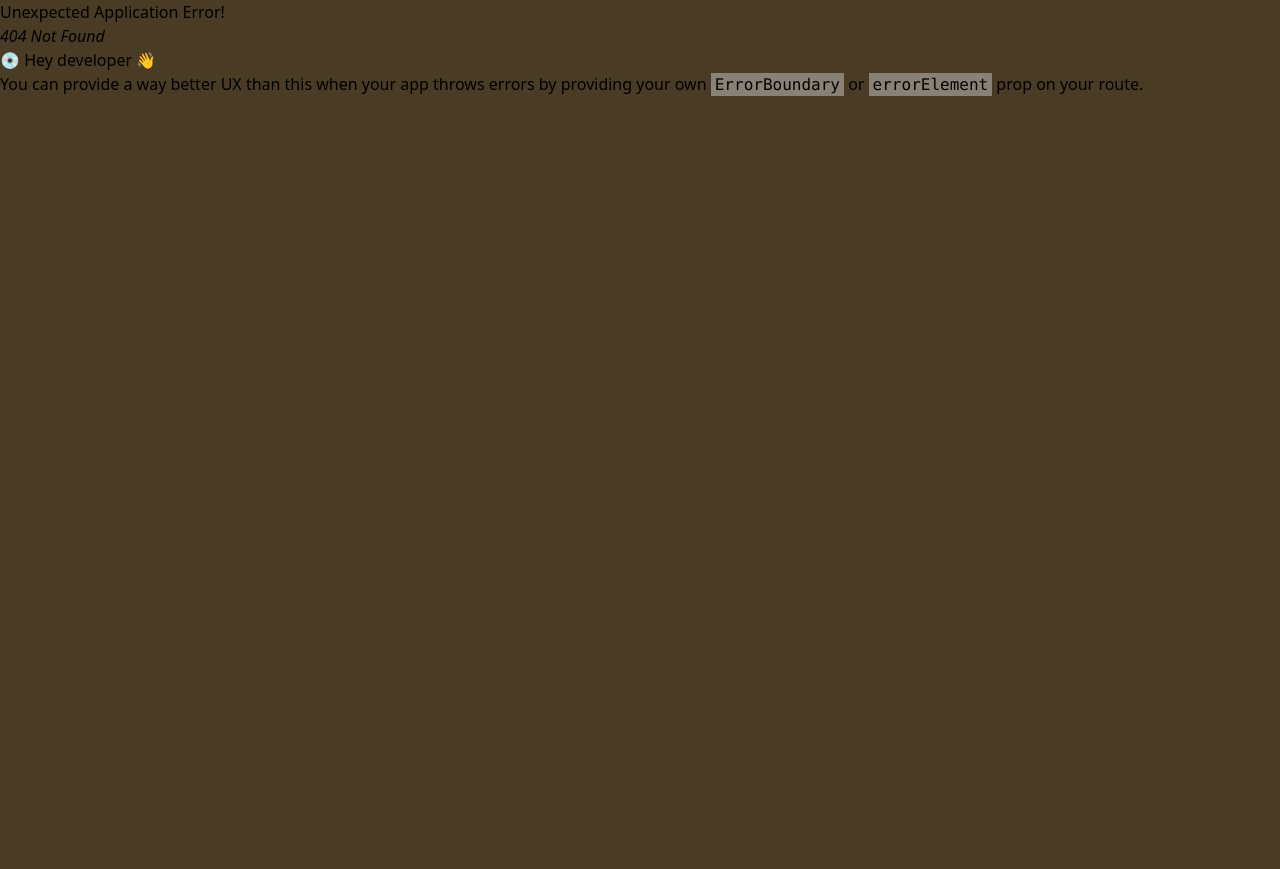
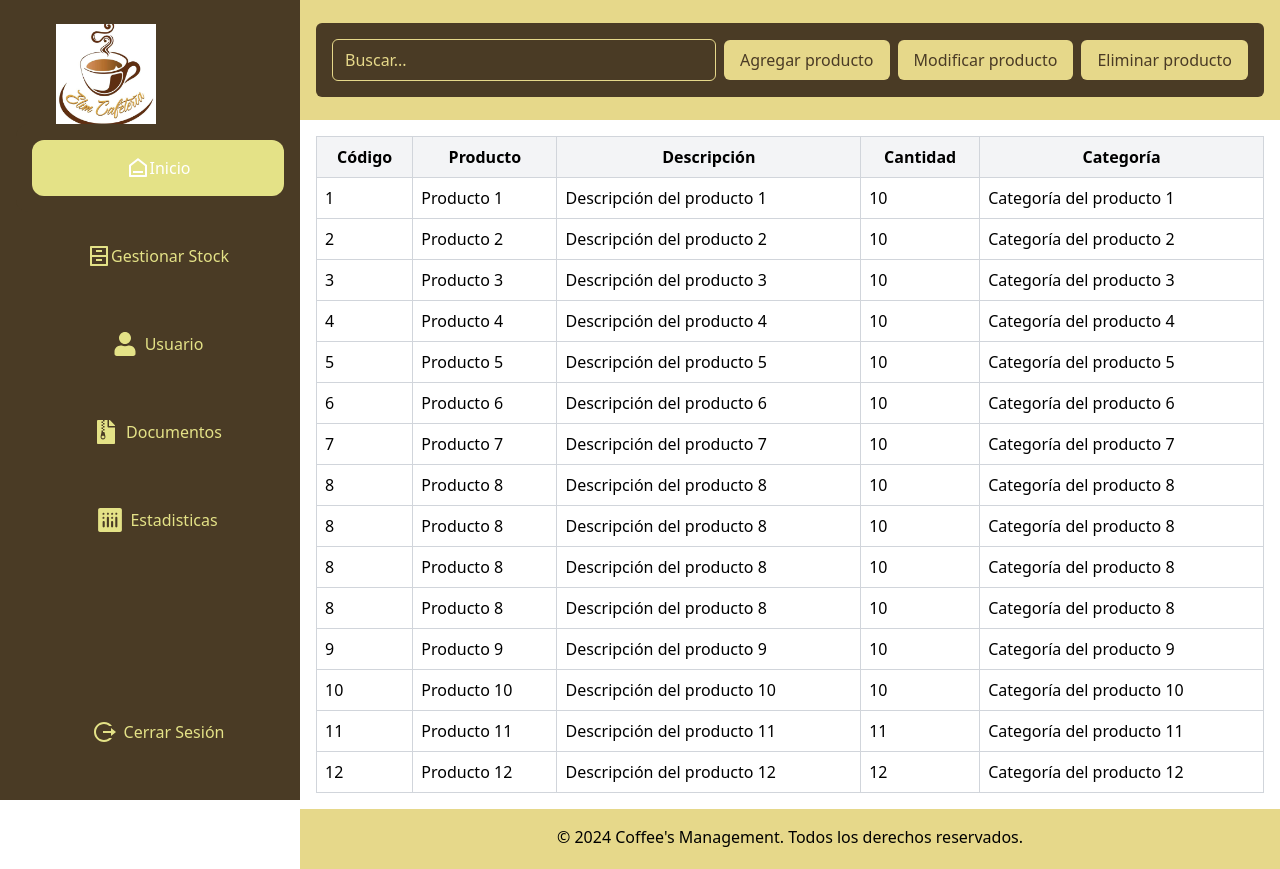
Before and after one commit to EduardoMPB17/coffee-s-management, a React (Vite) app in the folder coffe-s-management/: page /Inventario in a window 1280 px wide. Before the commit this address had no page. Before the commit the page ends 800 px from the top, so only its background shows below. Built offline with nearby package versions, Linux system fonts and the light colour scheme.

Commit message:
Diseño CRUD
Eliminación de componente header, ajuste de página con grid, pequeño ajuste a barra lateral

```diff
--- a/coffe-s-management/src/components/Footer.jsx
+++ b/coffe-s-management/src/components/Footer.jsx
@@ -2,11 +2,9 @@ import React from 'react';
 
 function Footer() {
     return (
-        <footer className="bg-[#E6D88A] text-black py-4">
-            <div className="container text-center">
-                <p>© 2024 Coffee's Management. Todos los derechos reservados.</p>
-            </div>
-        </footer>
+        <div className="bg-[#E6D88A] py-4 text-center h-full">
+            <p>© 2024 Coffee's Management. Todos los derechos reservados.</p>
+        </div>
     );
 }
 
--- a/coffe-s-management/src/components/Header.jsx
+++ /dev/null
@@ -1,9 +0,0 @@
-import React from 'react';
-
-function Header({ title }) {
-    return (
-        <header className="bg-[#E6D88A] py-12 text-xl flex items-center justify-center">{title}</header>
-    );
-}
-
-export default Header;
--- a/coffe-s-management/src/components/slidebar.jsx
+++ b/coffe-s-management/src/components/slidebar.jsx
@@ -12,8 +12,7 @@ const Sidebar = (props) => {
 
   return (
     <div
-      className={`bg-[#4A3B25] fixed lg:left-0 top-0 w-30 h-full flex flex-col justify-between py-6 rounded-tr-xl rounded-br-xl z-50 `}
-    >
+      className='bg-[#4A3B25] lg:left-0 top-0 h-full fixed flex flex-col justify-between py-6' style={{ width: "300px" }}>
       <div>
         <ul className="pl-4">
           <li>
--- a/coffe-s-management/src/main.jsx
+++ b/coffe-s-management/src/main.jsx
@@ -7,6 +7,7 @@ import Inicio from './pages/Inicio'
 import Usuario from './pages/Usuario'
 import Estadistics from './pages/Estadisticas'
 import Documents from './pages/Documentos'
+import Crud from './pages/Crud'
 
 const router = createBrowserRouter([
   {//routing de pag.
@@ -26,6 +27,10 @@ const router = createBrowserRouter([
   {
     path: '/Estadistics',
     element: <Estadistics/>
+  },
+  {
+    path: '/Inventario',
+    element: <Crud/>
   }
 
 ])
--- a/coffe-s-management/src/pages/Crud.jsx
+++ b/coffe-s-management/src/pages/Crud.jsx
@@ -1,17 +1,71 @@
 import React from 'react';
 import Sidebar from '../components/slidebar';
 import Footer from '../components/Footer';
-import Header from '../components/Header';
 
 function Crud() {
+
+    // Simulación de datos de inventario
+    const inventoryData = [
+        { id: 1, name: 'Producto 1', description: 'Descripción del producto 1', quantity: 10, category: 'Categoría del producto 1' },
+        { id: 2, name: 'Producto 2', description: 'Descripción del producto 2', quantity: 10, category: 'Categoría del producto 2' },
+        { id: 3, name: 'Producto 3', description: 'Descripción del producto 3', quantity: 10, category: 'Categoría del producto 3' },
+        { id: 4, name: 'Producto 4', description: 'Descripción del producto 4', quantity: 10, category: 'Categoría del producto 4' },
+        { id: 5, name: 'Producto 5', description: 'Descripción del producto 5', quantity: 10, category: 'Categoría del producto 5' },
+        { id: 6, name: 'Producto 6', description: 'Descripción del producto 6', quantity: 10, category: 'Categoría del producto 6' },
+        { id: 7, name: 'Producto 7', description: 'Descripción del producto 7', quantity: 10, category: 'Categoría del producto 7' },
+        { id: 8, name: 'Producto 8', description: 'Descripción del producto 8', quantity: 10, category: 'Categoría del producto 8' },
+        { id: 8, name: 'Producto 8', description: 'Descripción del producto 8', quantity: 10, category: 'Categoría del producto 8' },
+        { id: 8, name: 'Producto 8', description: 'Descripción del producto 8', quantity: 10, category: 'Categoría del producto 8' },
+        { id: 8, name: 'Producto 8', description: 'Descripción del producto 8', quantity: 10, category: 'Categoría del producto 8' },
+        { id: 9, name: 'Producto 9', description: 'Descripción del producto 9', quantity: 10, category: 'Categoría del producto 9' },
+        { id: 10, name: 'Producto 10', description: 'Descripción del producto 10', quantity: 10, category: 'Categoría del producto 10' },
+        { id: 11, name: 'Producto 11', description: 'Descripción del producto 11', quantity: 11, category: 'Categoría del producto 11' },
+        { id: 12, name: 'Producto 12', description: 'Descripción del producto 12', quantity: 12, category: 'Categoría del producto 12' }
+    ];
+
     return (
-        <div className=" bg-white flex flex-col min-h-screen">
-            <Header title="Inventario" />
-            <nav><Sidebar/></nav>
-            <main className="flex-grow">
-                {/* Cosas de Crud */}
+        <div className='grid grid-cols-2 h-[100vh]' style={{ gridTemplateRows: '120px auto 60px', gridTemplateColumns: '300px'}}>
+
+            <header className='col-start-2 bg-[#E6D88A] flex items-center justify-between px-4'>
+                <div className="flex items-center flex-grow p-4 gap-2 bg-[#4A3B25] rounded-md focus:outline-none">
+
+                    <input type="text" placeholder="Buscar..." className="flex-grow px-3 py-2 border border-[#E6D88A] text-[#E6D88A] placeholder-[#E6D88A] rounded-md focus:outline-none bg-[#4A3B25]" />
+
+                    <button className="bg-[#E6D88A] hover:bg-[#e0cd63] text-[#4A3B25] px-4 py-2 rounded-md">Agregar producto</button>
+                    <button className="bg-[#E6D88A] hover:bg-[#e0cd63] text-[#4A3B25] px-4 py-2 rounded-md">Modificar producto</button>
+                    <button className="bg-[#E6D88A] hover:bg-[#e0cd63] text-[#4A3B25] px-4 py-2 rounded-md">Eliminar producto</button>
+                </div>
+            </header>
+
+            <nav className='row-start-1 row-span-3'> <Sidebar/> </nav>
+
+            <main className='col-start-2 flex-grow p-4'>
+            <table className="w-full border-collapse border border-gray-300">
+                    <thead>
+                        <tr className="bg-gray-100">
+                            <th className="border border-gray-300 p-2">Código</th>
+                            <th className="border border-gray-300 p-2">Producto</th>
+                            <th className="border border-gray-300 p-2">Descripción</th>
+                            <th className="border border-gray-300 p-2">Cantidad</th>
+                            <th className="border border-gray-300 p-2">Categoría</th>
+                        </tr>
+                    </thead>
+                    <tbody>
+                        {/* Mapeo de datos de inventario */}
+                        {inventoryData.map((item) => (
+                            <tr key={item.id}>
+                                <td className="border border-gray-300 p-2">{item.id}</td>
+                                <td className="border border-gray-300 p-2">{item.name}</td>
+                                <td className="border border-gray-300 p-2">{item.description}</td>
+                                <td className="border border-gray-300 p-2">{item.quantity}</td>
+                                <td className="border border-gray-300 p-2">{item.category}</td>
+                            </tr>
+                        ))}
+                    </tbody>
+                </table>
             </main>
-            <Footer />
+
+            <div className='col-start-2'><Footer/></div>
         </div>
     );
 }
--- a/coffe-s-management/src/pages/Documentos.jsx
+++ b/coffe-s-management/src/pages/Documentos.jsx
@@ -1,17 +1,16 @@
 import React from 'react';
 import Sidebar from '../components/slidebar';
 import Footer from '../components/Footer';
-import Header from '../components/Header';
 
 function Documents() {
     return (
-        <div className=" bg-white flex flex-col min-h-screen">
-            <Header title="¡Documentos!" />
-            <nav><Sidebar/></nav>
-            <main className="flex-grow">
-                {/* Cosas de Documents */}
-            </main>
-            <Footer />
+        <div className='grid grid-cols-2 h-[100vh]' style={{ gridTemplateRows: '120px auto 60px', gridTemplateColumns: '300px'}}>
+            <header className='col-start-2 bg-[#E6D88A] px-4'>
+                <h1 className='text-xl font-bold'>¡Documentos!</h1>
+            </header>
+            <nav className='row-start-1 row-span-3'> <Sidebar/> </nav>
+            <main className='col-start-2'></main>
+            <div className='col-start-2'> <Footer/> </div>
         </div>
     );
 }
--- a/coffe-s-management/src/pages/Estadisticas.jsx
+++ b/coffe-s-management/src/pages/Estadisticas.jsx
@@ -1,17 +1,16 @@
 import React from 'react';
 import Sidebar from '../components/slidebar';
 import Footer from '../components/Footer';
-import Header from '../components/Header';
 
 function Estadistics() {
     return (
-        <div className=" bg-white flex flex-col min-h-screen">
-            <Header title="¡Estadísticas!" />
-            <nav><Sidebar/></nav>
-            <main className="flex-grow">
-                {/* Cosas de Estadistics */}
-            </main>
-            <Footer />
+        <div className='grid grid-cols-2 h-[100vh]' style={{ gridTemplateRows: '120px auto 60px', gridTemplateColumns: '300px'}}>
+            <header className='col-start-2 bg-[#E6D88A] px-4'>
+                <h1 className='text-xl font-bold'>¡Estadísticas!</h1>
+            </header>
+            <nav className='row-start-1 row-span-3'> <Sidebar/> </nav>
+            <main className='col-start-2'></main>
+            <div className='col-start-2'> <Footer/> </div>
         </div>
     );
 }
--- a/coffe-s-management/src/pages/Inicio.jsx
+++ b/coffe-s-management/src/pages/Inicio.jsx
@@ -1,17 +1,16 @@
 import React from 'react';
 import Sidebar from '../components/slidebar';
 import Footer from '../components/Footer';
-import Header from '../components/Header';
 
 function Inicio() {
     return (
-        <div className=" bg-white flex flex-col min-h-screen">
-            <Header title="¡Bienvenido!" />
-            <nav><Sidebar/></nav>
-            <main className="flex-grow">
-                {/* Cosas de Inicio */}
-            </main>
-            <Footer />
+        <div className='grid grid-cols-2 h-[100vh]' style={{ gridTemplateRows: '120px auto 60px', gridTemplateColumns: '300px'}}>
+            <header className='col-start-2 bg-[#E6D88A] px-4'>
+                <h1 className='text-xl font-bold'>¡Bienvenido!</h1>
+            </header>
+            <nav className='row-start-1 row-span-3'> <Sidebar/> </nav>
+            <main className='col-start-2'></main>
+            <div className='col-start-2'> <Footer/> </div>
         </div>
         );
     };
--- a/coffe-s-management/src/pages/Login.jsx
+++ b/coffe-s-management/src/pages/Login.jsx
@@ -39,7 +39,7 @@ const Login = () => {
             </Carousel>
 
             {/* Componente de inicio de sesión */}
-            <div className='w-full max-w-md bg-white rounded-[40px] border border-[#E6D88A] border-4 shadow-default py-10 px-16 relative z-10' style={{ fontFamily: 'cursive' }}>
+            <div className='w-full max-w-md bg-white rounded-[40px] border-[#E6D88A] border-4 shadow-default py-10 px-16 relative z-10' style={{ fontFamily: 'cursive' }}>
                 <h1 className='text-2xl font-medium text-primary mt-4 mb-12 text-center'>
                     Coffee Admin
                 </h1>
--- a/coffe-s-management/src/pages/Usuario.jsx
+++ b/coffe-s-management/src/pages/Usuario.jsx
@@ -1,17 +1,20 @@
 import React from 'react';
 import Sidebar from '../components/slidebar';
 import Footer from '../components/Footer';
-import Header from '../components/Header';
 
 function Usuario() {
     return (
-        <div className=" bg-white flex flex-col min-h-screen">
-            <Header title="¡Bienvenido Usuario!" />
-            <nav><Sidebar/></nav>
-            <main className="flex-grow">
-                {/* Cosas de Usuario */}
-            </main>
-            <Footer />
+        <div className='grid grid-cols-2 h-[100vh]' style={{ gridTemplateRows: '120px auto 60px', gridTemplateColumns: '300px'}}>
+
+            <header className='col-start-2 bg-[#E6D88A] px-4'>
+                <h1 className='text-xl font-bold'>¡Bienvenido Usuario!</h1>
+            </header>
+
+            <nav className='row-start-1 row-span-3'> <Sidebar/> </nav>
+
+            <main className='col-start-2'></main>
+
+            <div className='col-start-2'> <Footer/> </div>
         </div>
     );
 }
--- a/coffe-s-management/src/styles/index.css
+++ b/coffe-s-management/src/styles/index.css
@@ -1,8 +1,3 @@
 @tailwind base;
 @tailwind components;
 @tailwind utilities;
-
-
-body {
-  background-color: #4A3B25;
-}
```
Also changed, not shown: coffe-s-management/src/styles/Usuario.css (deleted, +0 -16 lines).
